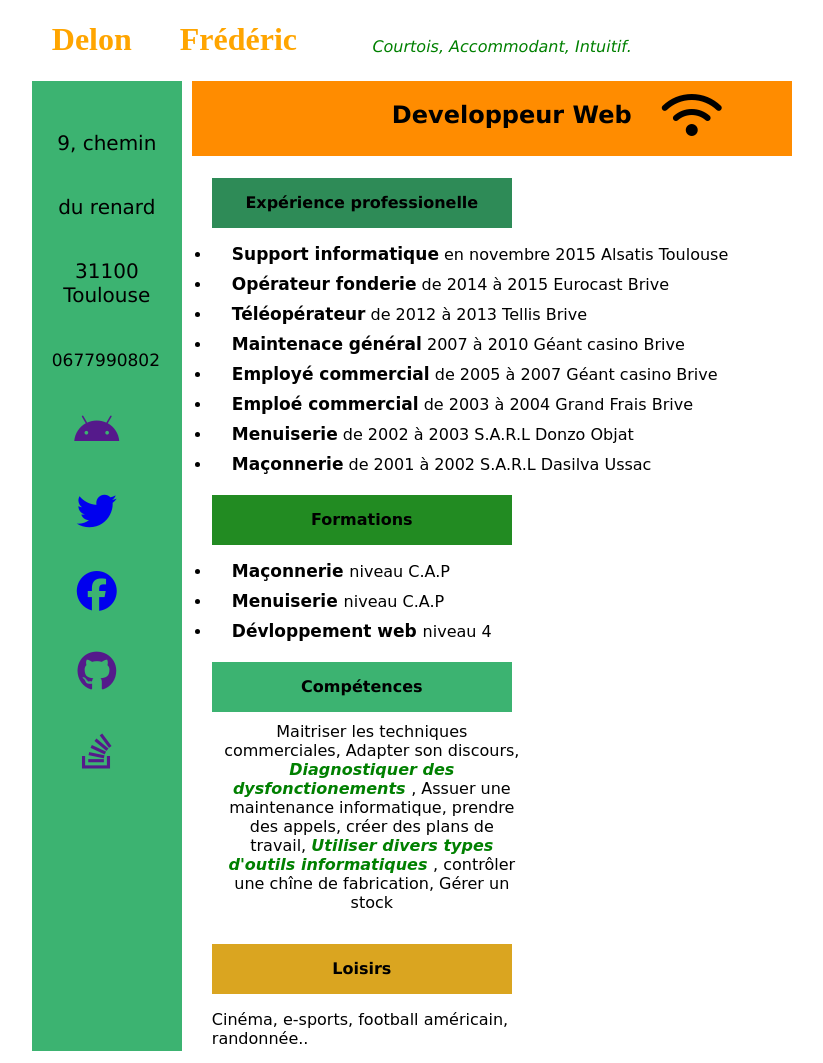
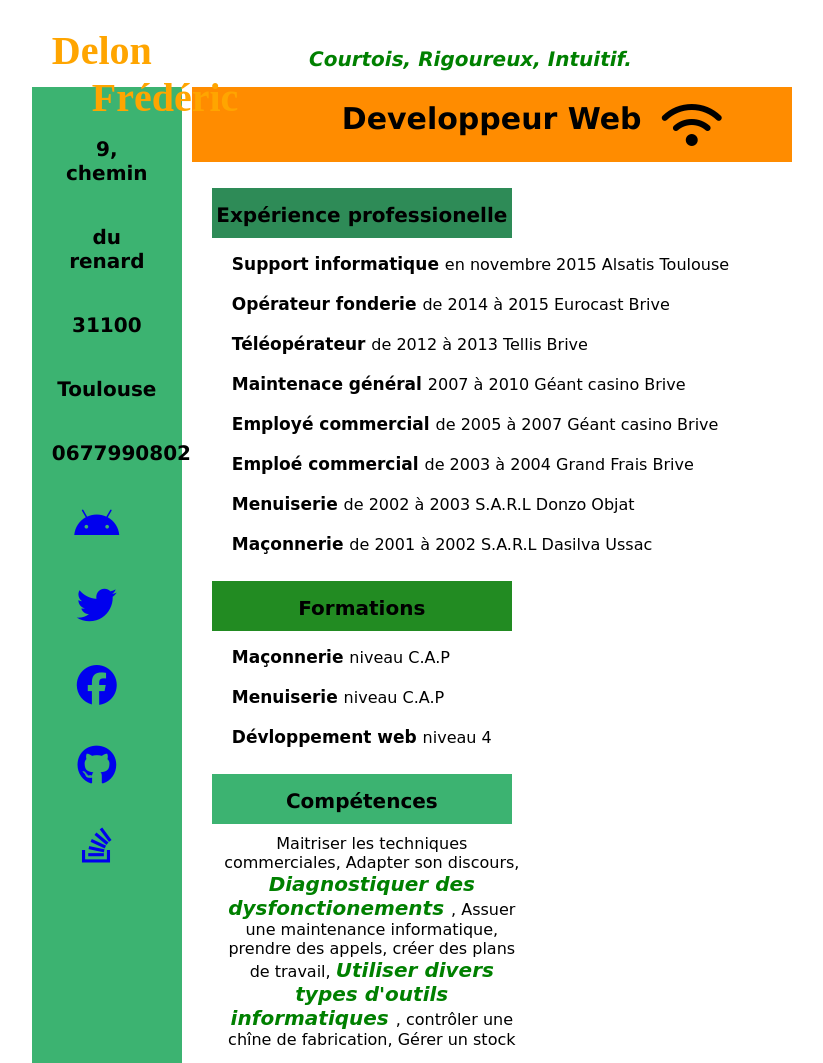
Before and after one commit to Bobylove/CV, a plain HTML site: page index.html in a window 1280 px wide. Shown: the top 1063 px of the page, without its empty margins (229-1052 px from the left). Drawn offline with Linux system fonts and the light colour scheme.

Commit message:
Fin cv1 place a la suite

```diff
--- a/index.html
+++ b/index.html
@@ -4,12 +4,12 @@
 	<link rel="stylesheet" type="text/css" href="style.css">
 	<link rel="stylesheet" type="text/css" href="fw/css/font-awesome.min.css">
 	<meta charset="UTF-8">
-	<title>TEST</title>
+	<title>CV</title>
 </head>
 <body>
 	<div class="ensemble-block">
 		<div class="name">
-			<p class="quality">Courtois, Accommodant, Intuitif.</p>
+			<p class="quality">Courtois, Rigoureux, Intuitif.</p>
 			<h1>
 				Delon
 				<span class="title_space">
@@ -24,30 +24,47 @@
 				<li>
 					9, chemin
 				</li>
-
 				<li>
 					du renard
 				</li>
 				<li>
-					31100 Toulouse
+					31100
 				</li>
 				<li>
-					<span class="phone_info">0677990802</span>
+					Toulouse
 				</li>
 				<li>
-					<a href=""><i class="fa fa-android fa-2x" aria-hidden="true"></a></i>
+					0677990802
 				</li>
 				<li>
-					<a href="#"><i class="fa fa-twitter fa-2x" aria-hidden="true"></a></i>
+					<a href="#">
+						<i class="fa fa-android fa-2x" aria-hidden="true">
+						</i>
+					</a>
 				</li>
 				<li>
-					<a href="#"><i class="fa fa-facebook-official fa-2x" aria-hidden="true"></a></i>
+					<a href="https://twitter.com/Fred_simplon2">
+						<i class="fa fa-twitter fa-2x" aria-hidden="true">
+						</i>
+					</a>
 				</li>
 				<li>
-					<a href=""><i class="fa fa-github fa-2x" aria-hidden="true"></i></a>
+					<a href="https://www.facebook.com/frederic.delon.33">
+						<i class="fa fa-facebook-official fa-2x" aria-hidden="true">
+						</i>
+					</a>
 				</li>
 				<li>
-				<a href=""><i class="fa fa-stack-overflow fa-2x" aria-hidden="true"></i></a>
+					<a href="https://github.com/Bobylove">
+						<i class="fa fa-github fa-2x" aria-hidden="true">
+						</i>
+					</a>
+				</li>
+				<li>
+					<a href="http://stackoverflow.com/users/6838380/fr%c3%a9d%c3%a9ric-delon">
+						<i class="fa fa-stack-overflow fa-2x" aria-hidden="true">
+						</i>
+					</a>
 				</li>
 			</ul>
 		</div>
@@ -55,7 +72,7 @@
 			<h2>
 				Developpeur Web
 			</h2>
-		<i class="fa fa-wifi fa-3x" aria-hidden="true"></i>
+			<i class="fa fa-wifi fa-3x" aria-hidden="true"></i>
 		</div>
 		<div class="experience">
 			<h4>
@@ -63,14 +80,54 @@
 			</h4>
 		</div>
 		<ul class="exp_pro">
-			<li><span>Support informatique</span> en novembre 2015 Alsatis Toulouse</li>
-			<li><span>Opérateur fonderie</span> de 2014 à 2015 Eurocast Brive</li>
-			<li><span>Téléopérateur</span> de 2012 à 2013 Tellis Brive</li>
-			<li><span>Maintenace général</span> 2007 à 2010 Géant casino Brive</li>
-			<li><span>Employé commercial</span> de 2005 à 2007 Géant casino Brive</li>
-			<li><span>Emploé commercial</span> de 2003 à 2004 Grand Frais Brive</li>
-			<li><span>Menuiserie</span> de 2002 à 2003 S.A.R.L Donzo Objat</li>
-			<li><span>Maçonnerie</span> de 2001 à 2002 S.A.R.L Dasilva Ussac</li>
+			<li>
+				<span>
+					Support informatique
+				</span>
+				en novembre 2015 Alsatis Toulouse
+			</li>
+			<li>
+				<span>
+					Opérateur fonderie
+				</span>
+				de 2014 à 2015 Eurocast Brive
+			</li>
+			<li>
+				<span>
+					Téléopérateur
+				</span>
+				de 2012 à 2013 Tellis Brive
+			</li>
+			<li>
+				<span>
+					Maintenace général
+				</span>
+				2007 à 2010 Géant casino Brive
+			</li>
+			<li>
+				<span>
+					Employé commercial
+				</span>
+				de 2005 à 2007 Géant casino Brive
+			</li>
+			<li>
+				<span>
+					Emploé commercial
+				</span>
+				de 2003 à 2004 Grand Frais Brive
+			</li>
+			<li>
+				<span>
+					Menuiserie
+				</span>
+				de 2002 à 2003 S.A.R.L Donzo Objat
+			</li>
+			<li>
+				<span>
+					Maçonnerie
+				</span>
+				de 2001 à 2002 S.A.R.L Dasilva Ussac
+			</li>
 		</ul>
 
 		<div class="formation">
@@ -81,13 +138,13 @@
 		<ul class="exp_pro">
 			<li>
 				<span>
-				Maçonnerie
+					Maçonnerie
 				</span>
-				 niveau C.A.P
+				niveau C.A.P
 			</li>
 			<li>
 				<span>
-				Menuiserie
+					Menuiserie
 				</span> niveau C.A.P
 			</li>
 			<li>
--- a/style.css
+++ b/style.css
@@ -1,3 +1,7 @@
+
+li {
+	list-style: none;
+}
 
 .name{
 	background-color: white;
@@ -8,27 +12,35 @@
 	margin-left: 40px;
 }
 h1{
+	font-size: 40px;
+	font-weight: bold;
 	margin-left: 20px;
 	color: orange;
 }
 .quality{
+	font-size: 20px;
+	font-weight: bold;
 	font-family: verdana;
 	color: green;
 	text-align: center;
 	float: right;
 	font-style: italic;
 }
+/* test tel
 .phone_info{
 	font-size: 17px;
 	margin-right: 20px;
 }
+*/
 .info{
 	width: 150px;
-	height: 970px;
+	height: 1020px;
 	float:left;
 	background-color: #3CB371;
 }
 .adresse{
+	font-size: 20px;
+	font-weight: bold;
 	font-family: verdana;
 	margin-top: 50px;
 }
@@ -41,6 +53,21 @@ h1{
 	margin-left: -20px;
 	text-align: center;
 }
+/** liens réseaux sociaux **/
+.adresse a:active{
+	color: #7FFF00;
+}
+.adresse a:visited{
+	color: #7FFF00;
+}
+.adresse a:{
+	color: #7FFF00;
+}
+.adresse a:hover {
+	color:#ffffff;
+}
+
+/** fin liens **/
 .title_cv {
 	width: 600px;
 	height: 75px;
@@ -52,10 +79,13 @@ h1{
 .title_cv i{
 	margin-left: 400px;
 	margin-top: 10px;
+	color: #000000;
 }
 .title_cv h2{
+	font-size: 30px;
 	position:absolute;
-	margin-left:200px;
+	margin-left:150px;
+	margin-top: 10px;
 	font-family: verdana;
 }
 .experience{
@@ -66,12 +96,14 @@ h1{
 	margin-left: 180px;
 }
 h4{
+	font-size: 20px;
+	font-weight: bold;
 	text-align: center;
 	padding-top:15px;
 	font-family: verdana;
 }
 .exp_pro li{
-	margin-bottom: 10px;
+	margin-bottom: 20px;
 }
 .exp_pro{
 	font-family: cursive;
@@ -108,6 +140,7 @@ h4{
 	font-weight: bold;
 	font-style: italic;
 	color: green;
+	font-size: 20px;
 }
 
 .skill_name{
```
